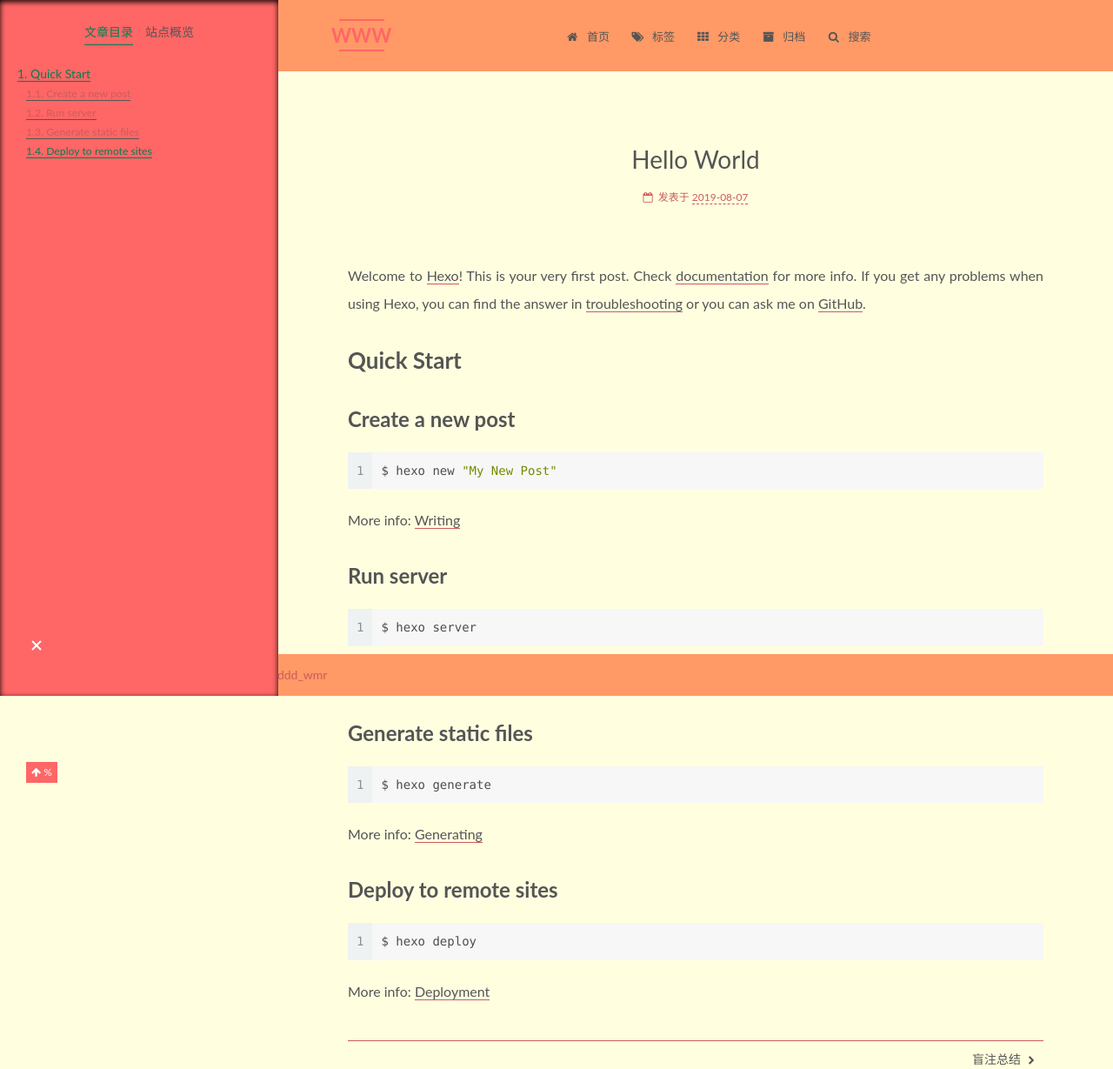
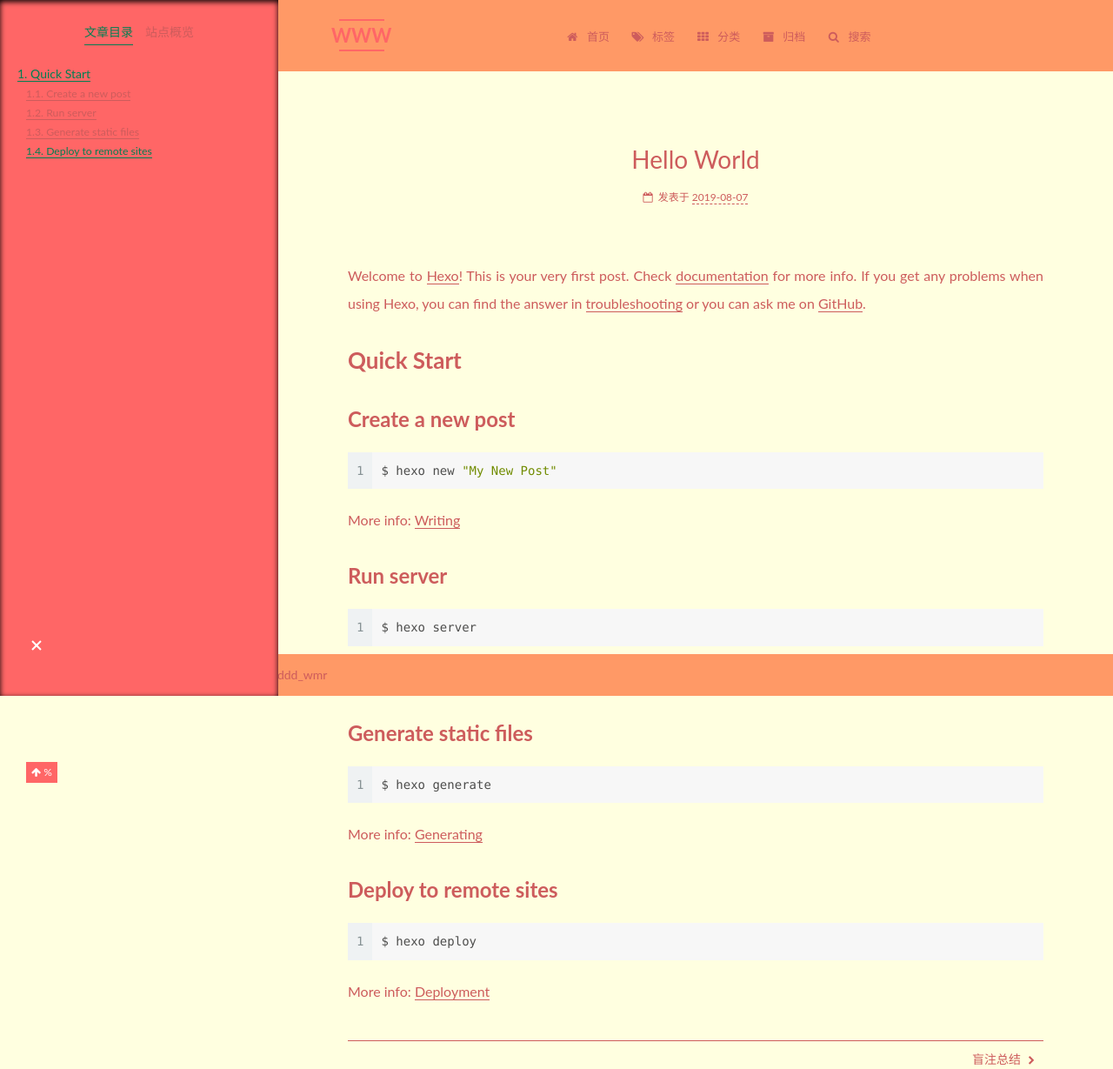
Before and after one commit to dddwmr/dddwmr.github.io, a PHP site: page /2019/08/07/hello-world/index.html in a window 1280 px wide. Shown: the whole page at 87% size. Run offline with PHP 8.4, Linux system fonts and the light colour scheme.

Commit message:
Site updated: 2019-08-10 14:47:12

```diff
--- a/css/main.css
+++ b/css/main.css
@@ -152,7 +152,7 @@
 }
 body {
   background: #fff;
-  color: #555;
+  color: #cd5c5c;
   font-family: 'Lato', "PingFang SC", "Microsoft YaHei", sans-serif;
   font-size: 1em;
   line-height: 2;
@@ -202,7 +202,7 @@
   word-wrap: break-word;
   background-color: transparent;
   border-bottom: 1px solid #cd5c5c;
-  color: #555;
+  color: #cd5c5c;
   outline: none;
   text-decoration: none;
 }
@@ -444,7 +444,7 @@
   word-wrap: break-word;
   background: #cd5c5c;
   border-radius: 3px;
-  color: #555;
+  color: #cd5c5c;
   padding: 2px 4px;
 }
 pre {
@@ -767,7 +767,7 @@
 }
 .post-body .tabs ul.nav-tabs li.tab.active a,
 .tabs-comment ul.nav-tabs li.tab.active a {
-  color: #555;
+  color: #cd5c5c;
   cursor: default;
 }
 .post-body .tabs .tab-content .tab-pane,
@@ -883,7 +883,7 @@
   background: transparent;
   border: 2px solid #f66;
   border-radius: 0;
-  color: #555;
+  color: #cd5c5c;
   display: inline-block;
   font-size: 0.875em;
   padding: 0 20px;
@@ -907,7 +907,7 @@
   width: 1.285714285714286em;
 }
 .btn-bar {
-  background: #555;
+  background: #cd5c5c;
   border-radius: 1px;
   display: block;
   height: 2px;
@@ -1487,7 +1487,7 @@
 }
 .post-nav-item a {
   border-bottom: none;
-  color: #555;
+  color: #cd5c5c;
   display: block;
   font-size: 0.875em;
   line-height: 1.6;
@@ -1551,7 +1551,7 @@
 }
 .posts-expand .post-title-link {
   border-bottom: none;
-  color: #555;
+  color: #cd5c5c;
   display: inline-block;
   line-height: 1.2;
   position: relative;
@@ -1597,7 +1597,7 @@
 }
 .sidebar a,
 .sidebar span.exturl {
-  border-bottom-color: #555;
+  border-bottom-color: #cd5c5c;
   color: #cd5c5c;
 }
 .sidebar a:hover,
@@ -1665,7 +1665,7 @@
 }
 .links-of-author a,
 .links-of-author span.exturl {
-  border-bottom-color: #555;
+  border-bottom-color: #cd5c5c;
   display: inline-block;
   font-size: 0.8125em;
   margin-bottom: 10px;
@@ -1674,7 +1674,7 @@
 }
 .links-of-author a::before,
 .links-of-author span.exturl::before {
-  background: #f59f3d;
+  background: #b055ff;
   border-radius: 50%;
   content: ' ';
   display: inline-block;
@@ -1761,7 +1761,7 @@
 }
 .sidebar-nav li {
   border-bottom: 1px solid transparent;
-  color: #555;
+  color: #cd5c5c;
   cursor: pointer;
   display: inline-block;
   font-size: 0.875em;
@@ -1844,7 +1844,7 @@
   transition-delay: 0s;
   transition-duration: 0.2s;
   transition-timing-function: ease-in-out;
-  border-bottom-color: #555;
+  border-bottom-color: #cd5c5c;
   color: #cd5c5c;
   transition-property: all;
 }
@@ -2453,7 +2453,7 @@
 .menu .menu-item .badge {
   background-color: #fff;
   border-radius: 10px;
-  color: #555;
+  color: #cd5c5c;
   display: inline-block;
   font-weight: 700;
   line-height: 1;
```
